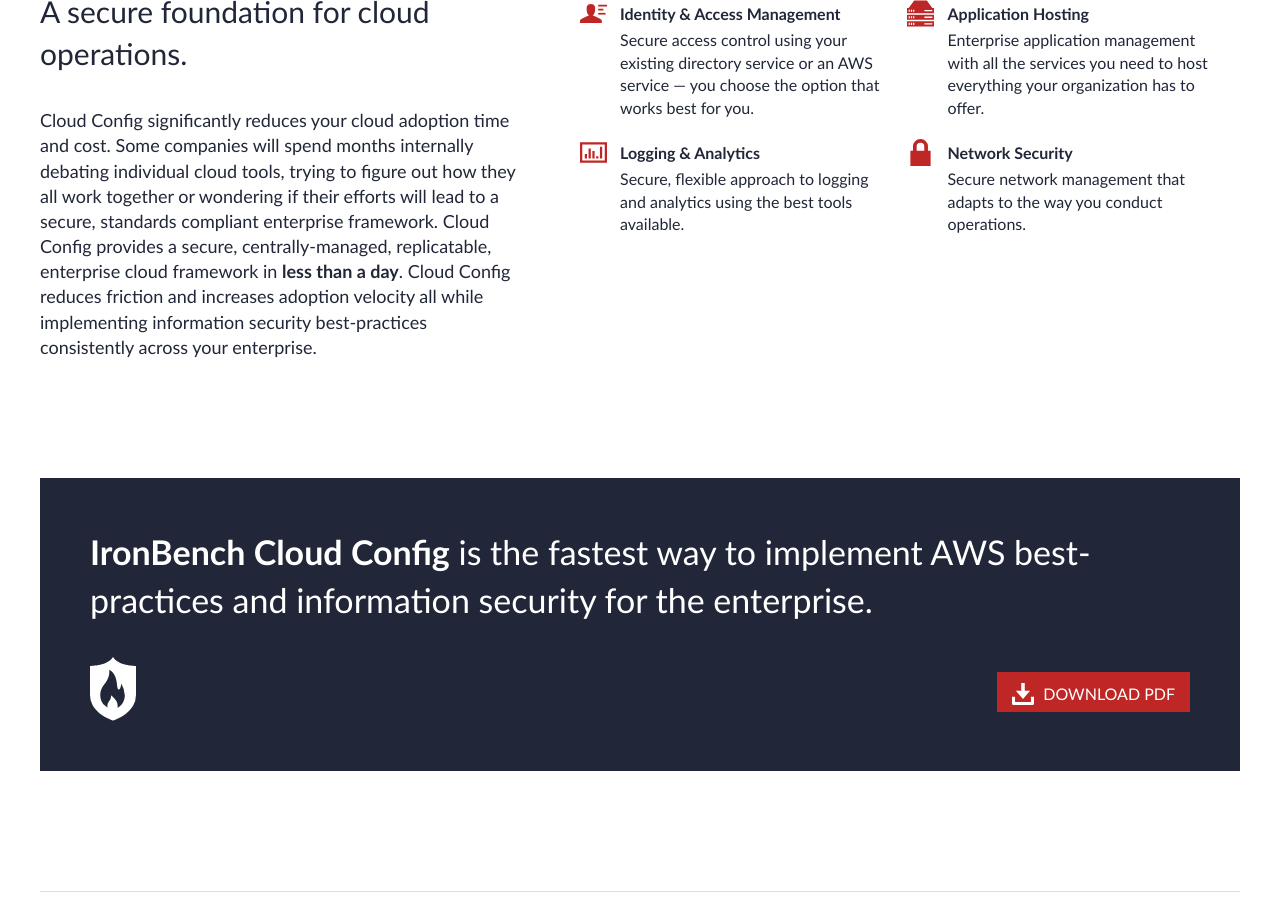
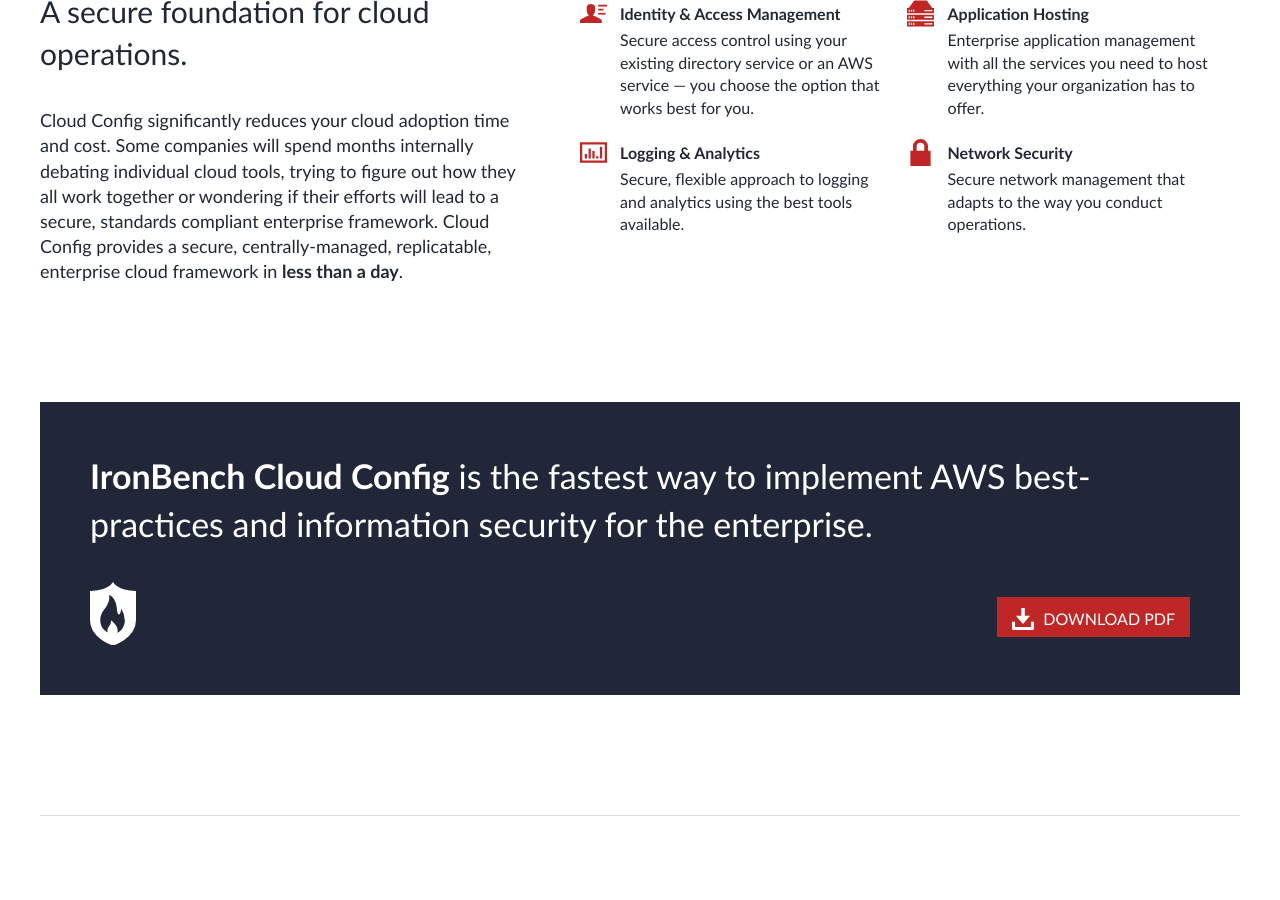
Before and after one commit to ironbench/ironbench.github.io, a Jekyll site: the page built from index.html, in a window 1280 px wide and 900 px high, scrolled down 701 px. Built offline with Jekyll 4.4.1, drawn with Linux system fonts in a browser that asks for light colours.

Commit message:
Copy Changes

```diff
--- a/_includes/content/products/cloud-config.html
+++ b/_includes/content/products/cloud-config.html
@@ -6,7 +6,7 @@
     <div class="product__desc">
       <h2>Cloud Config</h2>
       <h3>A secure foundation for cloud operations.</h3>
-      <p>Cloud Config significantly reduces your cloud adoption time and cost. Some companies will spend months internally debating individual cloud tools, trying to figure out how they all work together or wondering if their efforts will lead to a secure, standards compliant enterprise framework. Cloud Config provides a secure, centrally-managed, replicatable, enterprise cloud framework in <strong>less than a day</strong>. Cloud Config reduces friction and increases adoption velocity all while implementing information security best-practices consistently across your enterprise.</p>
+      <p>Cloud Config significantly reduces your cloud adoption time and cost. Some companies will spend months internally debating individual cloud tools, trying to figure out how they all work together or wondering if their efforts will lead to a secure, standards compliant enterprise framework. Cloud Config provides a secure, centrally-managed, replicatable, enterprise cloud framework in <strong>less than a day</strong>.</p>
     </div>
     <div class="product__info">
       <ul class="icon-list">
```
